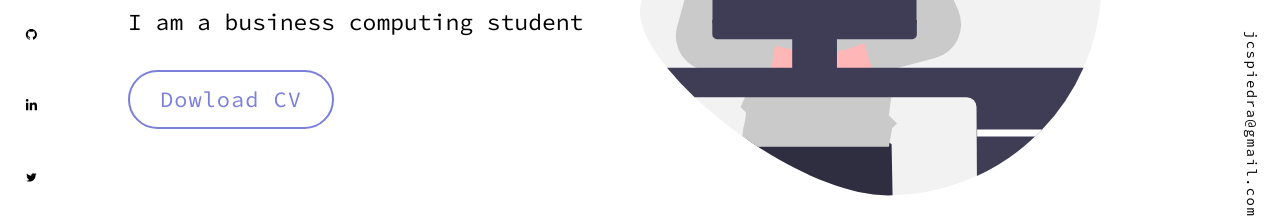
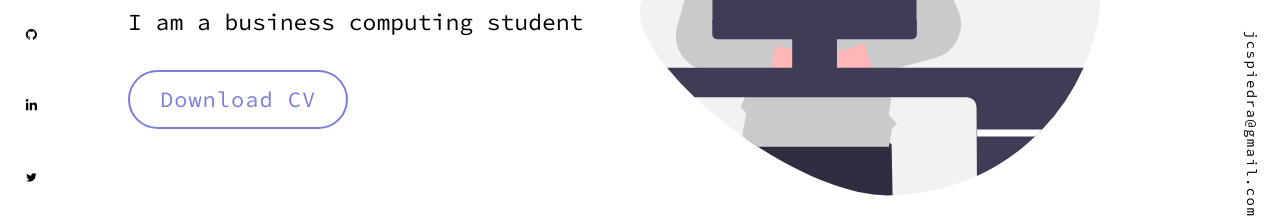
Before and after one commit to spiedra/my-portfolio-website, a Next.js app: page / in a window 1280 px wide. Shown: the part 468-686 px from the top of the page. Built offline with nearby package versions, Linux system fonts and the light colour scheme.

Commit message:
content: update button text

```diff
--- a/src/components/LandingSection.js
+++ b/src/components/LandingSection.js
@@ -96,7 +96,7 @@ export default function LandingSection() {
           target="_blank"
           rel="noreferrer"
         >
-          Dowload CV
+          Download CV
         </CurriculumButton>
       </IntroContainer>
       <MainImageContainer>
```
